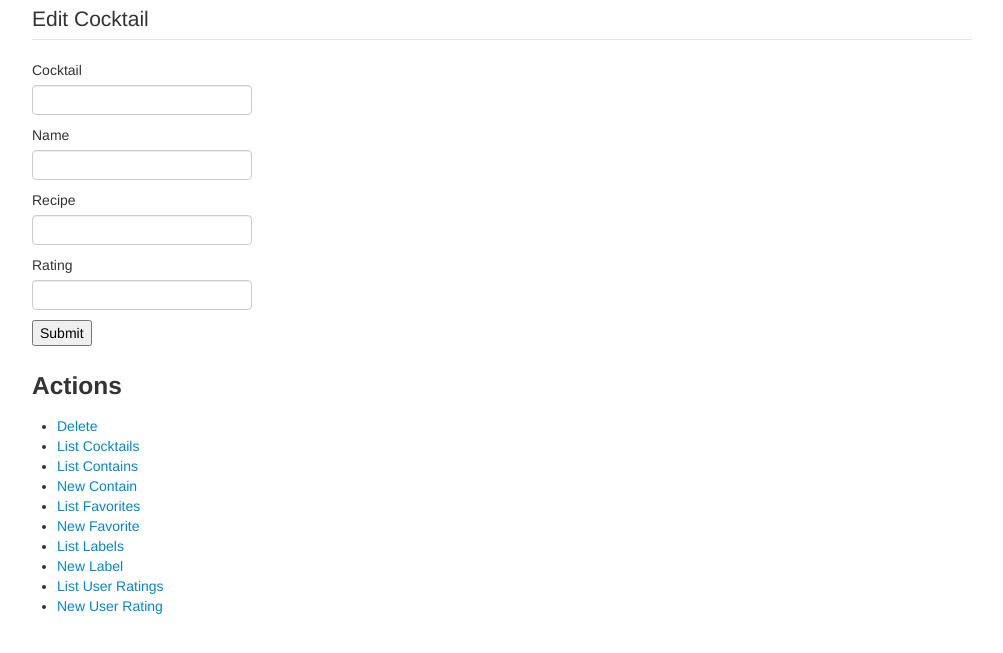
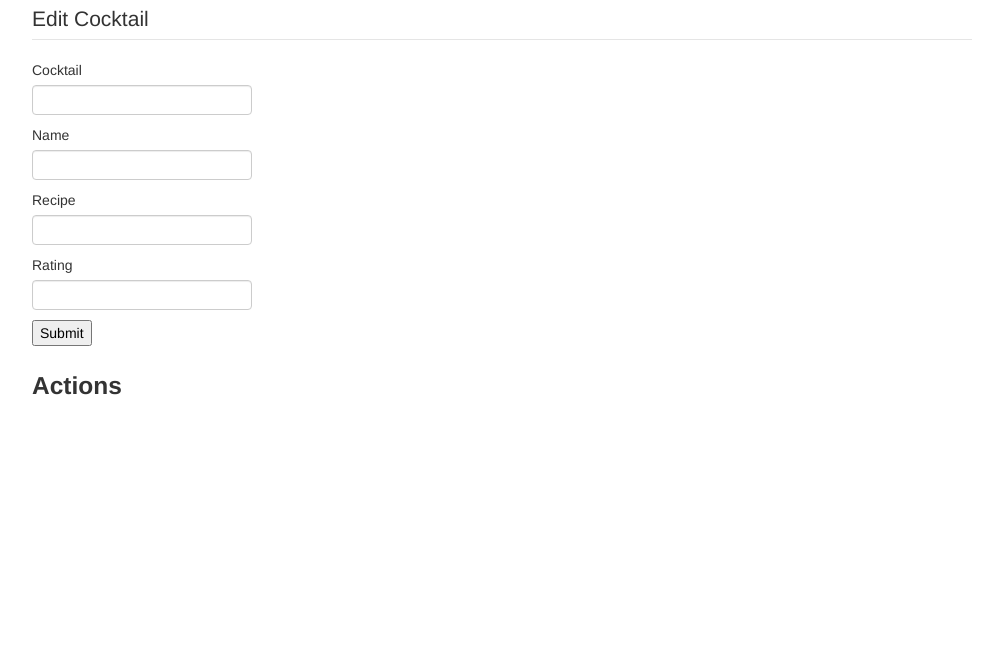
Before and after one commit to UVaCS4750-F13/spiritguide, a CakePHP app: the page made by app/View/Cocktails/edit.ctp in a window 1280 px wide. Shown: the part 83-736 px from the top of the page, without its empty margins (138-1141 px from the left). Run offline with PHP 8.4 and a stand-in for CakePHP, Linux system fonts and the light colour scheme; the template is opened without the code that fills it, so the values that code supplies are empty; form fields are guessed from the names that the template uses; some libraries are stand-ins or nearby versions.

Commit message:
Edit buttons

```diff
--- a/app/View/Cocktails/edit.ctp
+++ b/app/View/Cocktails/edit.ctp
@@ -13,17 +13,4 @@
 </div>
 <div class="actions">
 	<h3><?php echo __('Actions'); ?></h3>
-	<ul>
-
-		<li><?php echo $this->Form->postLink(__('Delete'), array('action' => 'delete', $this->Form->value('Cocktail.cocktail_id')), null, __('Are you sure you want to delete # %s?', $this->Form->value('Cocktail.cocktail_id'))); ?></li>
-		<li><?php echo $this->Html->link(__('List Cocktails'), array('action' => 'index')); ?></li>
-		<li><?php echo $this->Html->link(__('List Contains'), array('controller' => 'contains', 'action' => 'index')); ?> </li>
-		<li><?php echo $this->Html->link(__('New Contain'), array('controller' => 'contains', 'action' => 'add')); ?> </li>
-		<li><?php echo $this->Html->link(__('List Favorites'), array('controller' => 'favorites', 'action' => 'index')); ?> </li>
-		<li><?php echo $this->Html->link(__('New Favorite'), array('controller' => 'favorites', 'action' => 'add')); ?> </li>
-		<li><?php echo $this->Html->link(__('List Labels'), array('controller' => 'labels', 'action' => 'index')); ?> </li>
-		<li><?php echo $this->Html->link(__('New Label'), array('controller' => 'labels', 'action' => 'add')); ?> </li>
-		<li><?php echo $this->Html->link(__('List User Ratings'), array('controller' => 'user_ratings', 'action' => 'index')); ?> </li>
-		<li><?php echo $this->Html->link(__('New User Rating'), array('controller' => 'user_ratings', 'action' => 'add')); ?> </li>
-	</ul>
 </div>
```
Also changed, not shown: app/View/Cocktails/view.ctp (+52 -5 lines).
